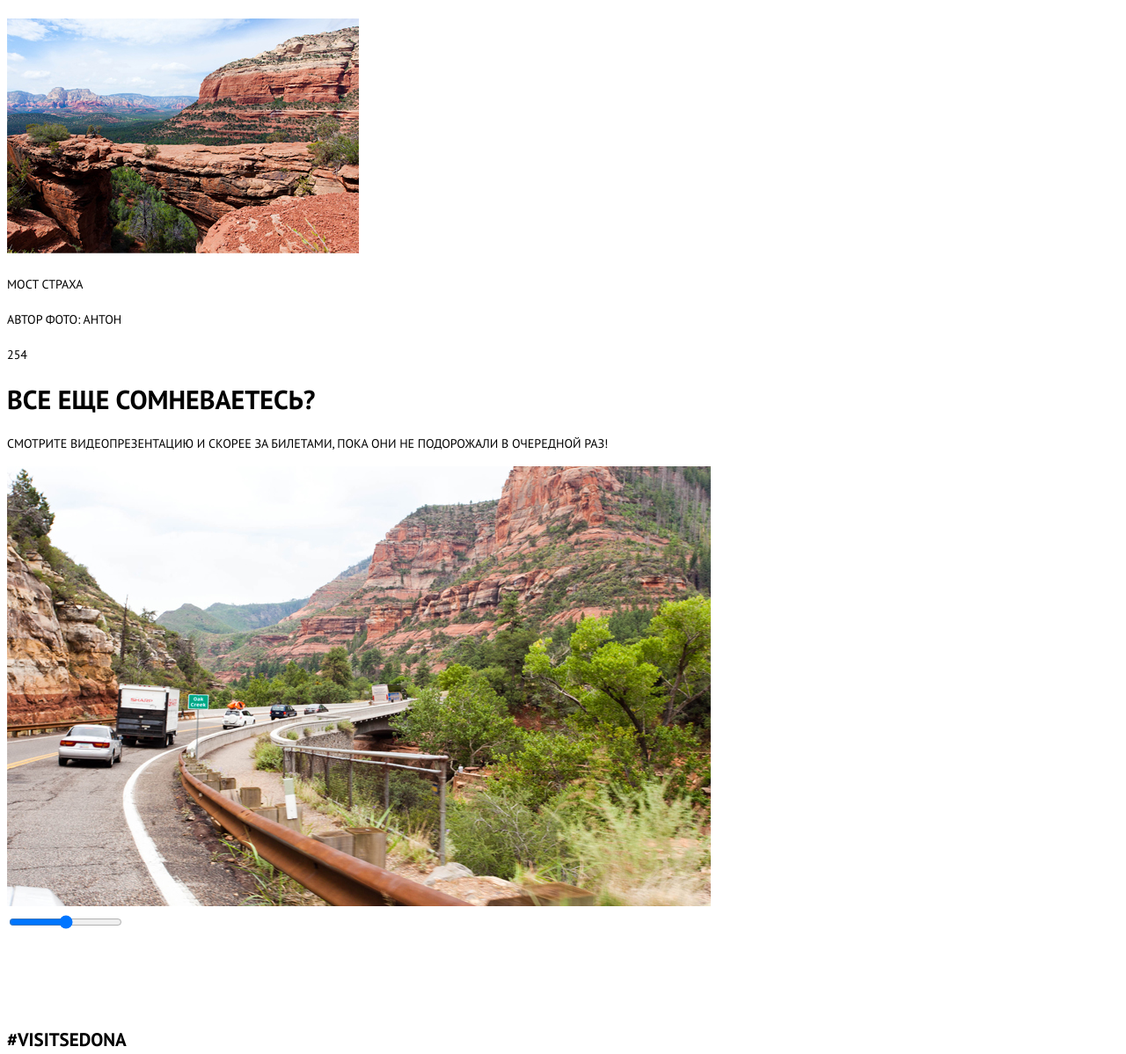
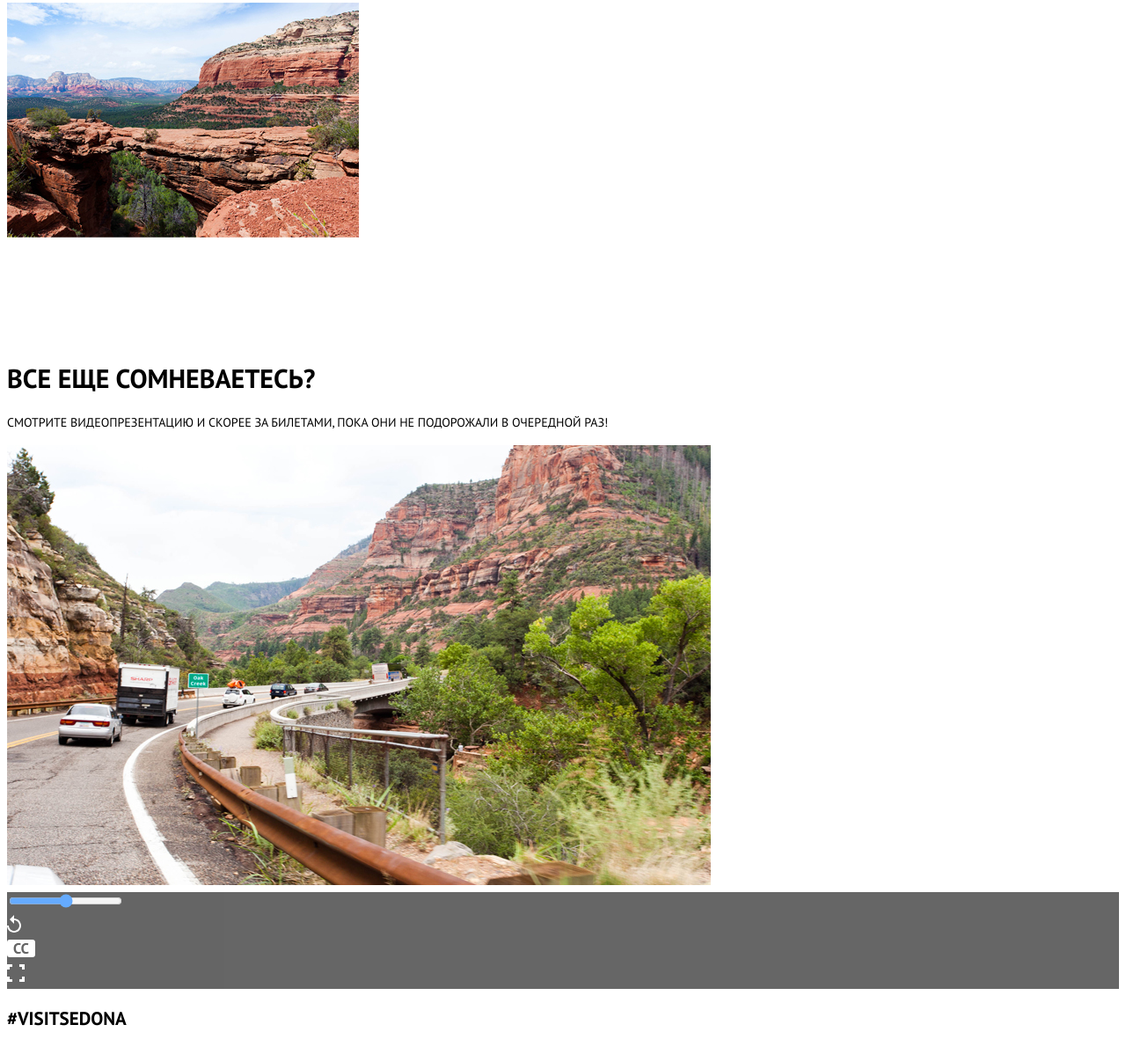
Before and after one commit to flyingniki/Sedona, a website: page source/gallery.html in a window 1280 px wide. Shown: the part 1979-3177 px from the top of the page at 88% size. Drawn offline with nearby package versions, Linux system fonts and the light colour scheme; files that its build step writes are made by us from their sources; files whose address does not match are found by name.

Commit message:
завершил стилизацию галереи

```diff
--- /dev/null
+++ b/source/less/blocks/control-panel.less
@@ -0,0 +1,4 @@
+.control-panel {
+  background-color: @black;
+  opacity: 0.6;
+}
--- /dev/null
+++ b/source/less/blocks/picture-item.less
@@ -0,0 +1,16 @@
+.picture-item__title {
+  line-height: 24px;
+  font-weight: bold;
+  color: @white;
+}
+
+.picture-item__author {
+  line-height: 24px;
+  color: @white;
+}
+
+.picture-item__likes {
+  line-height: 24px;
+  font-weight: bold;
+  color: @white;
+}
--- a/source/less/style.less
+++ b/source/less/style.less
@@ -29,3 +29,8 @@
 @import "blocks/sightseens.less";
 @import "blocks/text-field.less";
 @import "blocks/general-section.less";
+@import "blocks/gallery.less";
+@import "blocks/picture-item.less";
+@import "blocks/control-panel.less";
+@import "blocks/video-gallery.less";
+@import "blocks/video-player.less";
```
Also changed, not shown: source/less/blocks/gallery.less (added), source/less/blocks/video-gallery.less (added), source/less/blocks/video-player.less (added), 1 other file.
